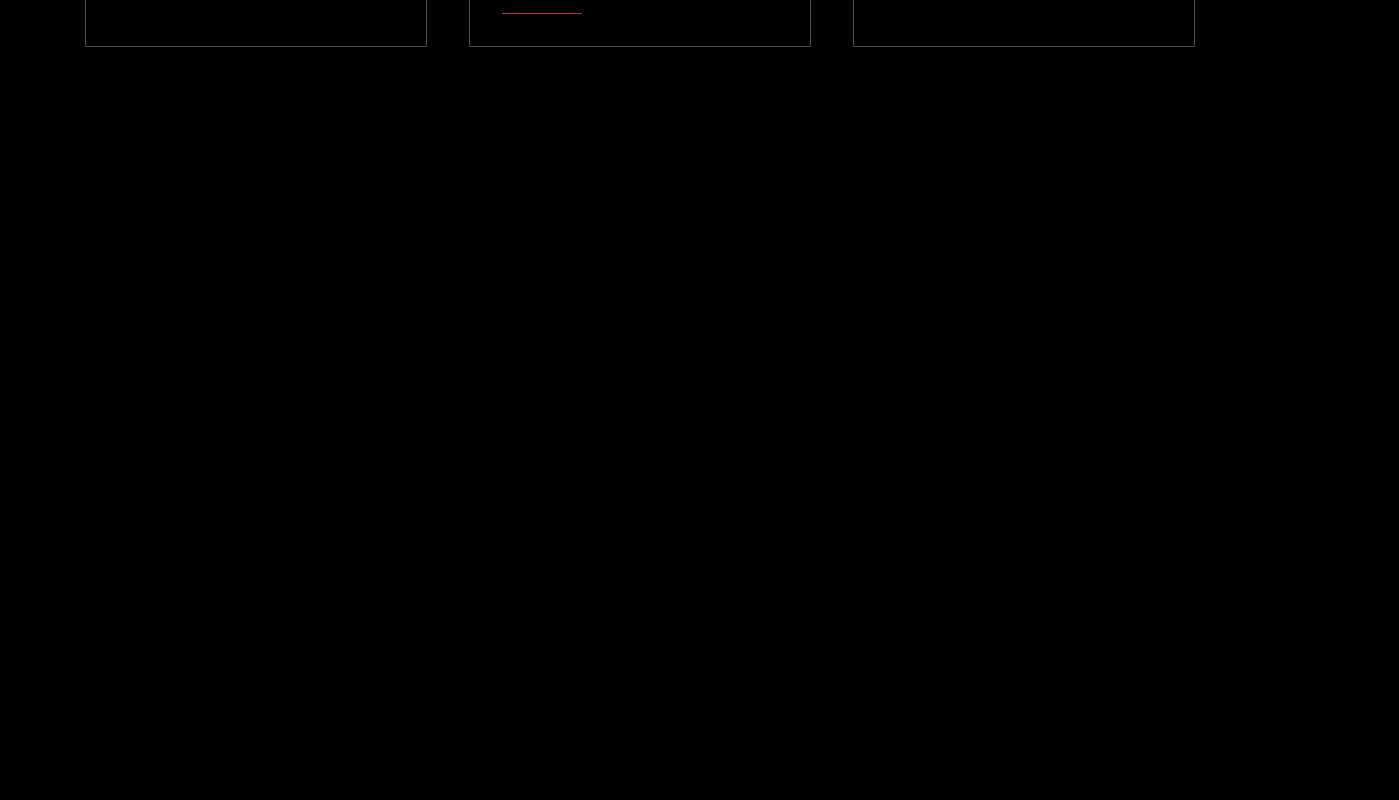
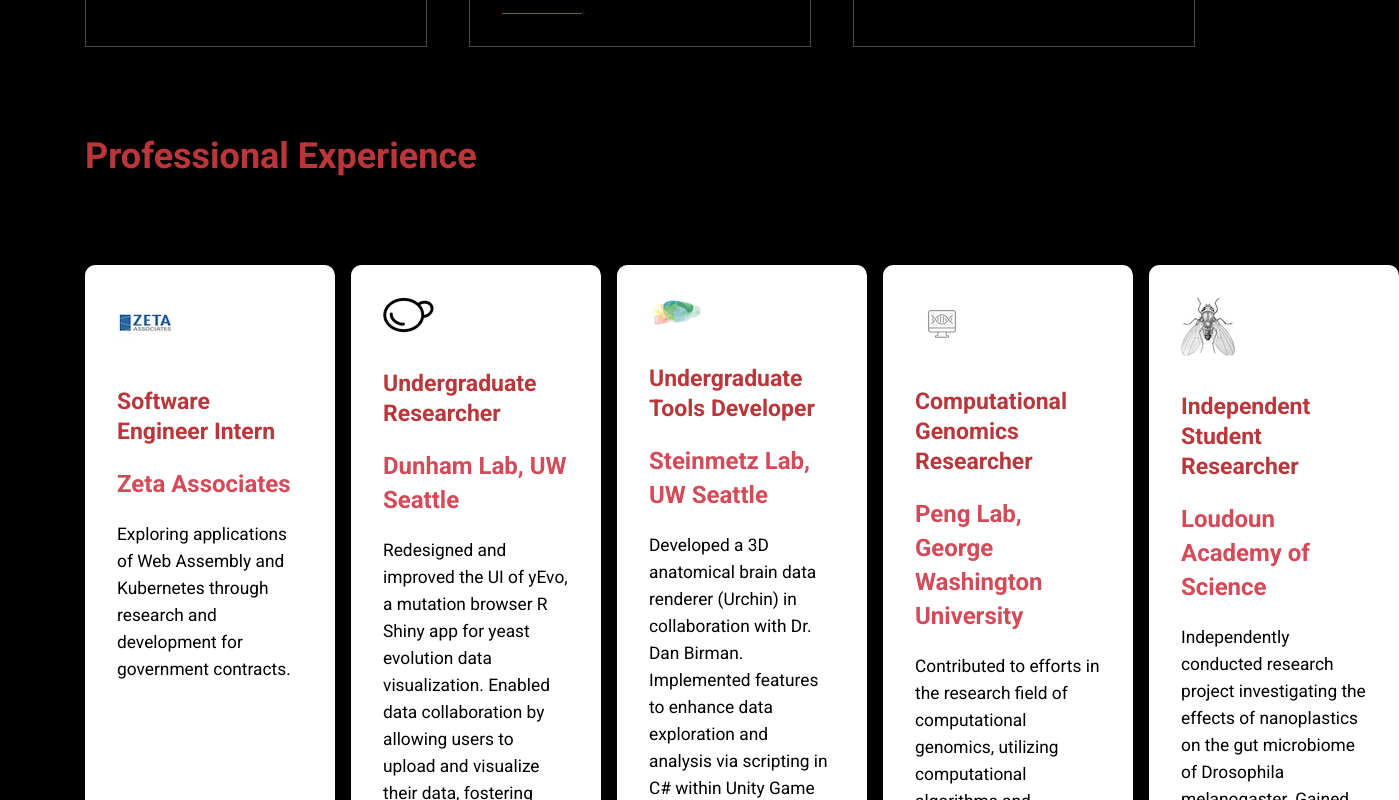
Before and after one commit to jasmine-schoch/jasmine-schoch.github.io, a React (Create React App) app: page /portfolio in a window 1280 px wide. Shown: the part 1160-1960 px from the top of the page, 1399 px wide, since content can reach past the window. Before the commit the page ends 1319 px from the top, so only its background shows below. Built offline with nearby package versions, Linux system fonts and the light colour scheme.

Commit message:
rearranged backend of professional experience page

```diff
--- a/src/Pages/Home/Experience.jsx
+++ b/src/Pages/Home/Experience.jsx
@@ -1,4 +1,5 @@
 import data from '../../data/index.json';
+import ExperienceContainer from './ExperienceContainer';
 
 export default function Experience() {
     return(
@@ -8,20 +9,7 @@ export default function Experience() {
                 <h1 className="experience--section--heading">My Experience</h1>
                 <h3 className="experience--section--subheading">For a more comprehensive overview, check out  the Professional Experience tab.</h3>
             </div>
-            <div className="experience--section--container">
-                {data?.experiences?.map((item, index)=>(
-                        <div key={index} className="experiences--section--card">
-                            <div className="experiences--section--img">
-                                <img src={item.src} alt="Logo or symbol to represent the experience" />
-                            </div>
-                            <div className="experience--section--card--content">
-                            <h2 className="experience--section--title">{item.title}</h2>
-                            <h3 className="experience--section--company">{item.company}</h3>
-                            <p className="experience--section--description">{item.description}</p>
-                            </div>
-                        </div>
-                ))}
-            </div>
+            <ExperienceContainer />
         </section>
     );
 }
--- /dev/null
+++ b/src/Pages/Home/ExperienceContainer.jsx
@@ -0,0 +1,20 @@
+import data from '../../data/index.json';
+
+export default function ExperienceContainer() {
+    return (
+        <div className="experience--section--container">
+            {data?.experiences?.map((item, index) => (
+                <div key={index} className="experiences--section--card">
+                    <div className="experiences--section--img">
+                        <img src={item.src} alt="Logo or symbol to represent the experience" />
+                    </div>
+                    <div className="experience--section--card--content">
+                        <h2 className="experience--section--title">{item.title}</h2>
+                        <h3 className="experience--section--company">{item.company}</h3>
+                        <p className="experience--section--description">{item.description}</p>
+                    </div>
+                </div>
+            ))}
+        </div>
+    );
+}
--- a/src/Pages/Home/MyPortfolio.jsx
+++ b/src/Pages/Home/MyPortfolio.jsx
@@ -1,4 +1,5 @@
 import data from '../../data/index.json';
+import ExperienceContainer from './ExperienceContainer';
 
 export default function MyPortfolio() {
     return (
@@ -56,6 +57,8 @@ export default function MyPortfolio() {
                     </div>
                 ))}
             </div>
+            <h2 className="section--heading">Professional Experience</h2>
+            <ExperienceContainer />
         </section>
     );
 }
```
